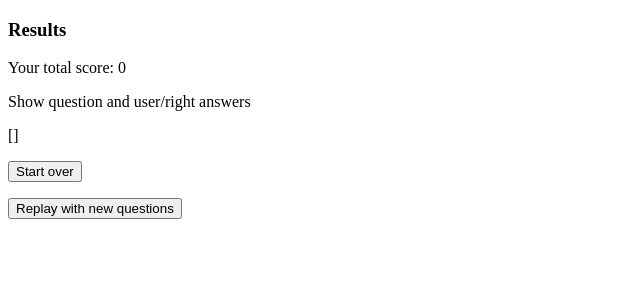
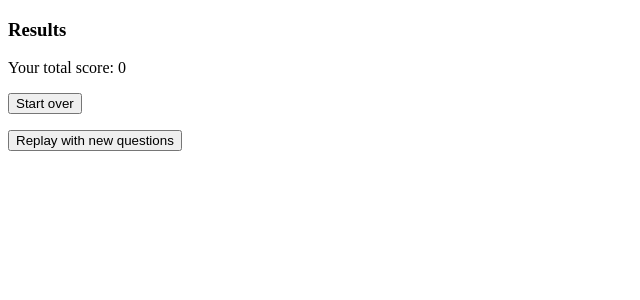
Before and after one commit to kikkipedia/VueTriviaGame, a Vue app: page /results in a window 1280 px wide. Shown: the top 300 px of the page, without its empty margins (0-640 px from the left). Built offline with nearby package versions, Linux system fonts and the light colour scheme.

Commit message:
Results screen now shows questions and answers

```diff
--- a/src/components/Questions.vue
+++ b/src/components/Questions.vue
@@ -5,7 +5,7 @@
         </div>
         <div class="answers-container">
             <p v-for="answer in displayAnswers" :key="answer">
-            <button class="answer-button" type="submit" :value="answer" @click="submitAnswer(answer);">{{answer}}</button></p>
+            <button class="answer-button" type="submit" :value="answer" @click="submitAnswer(answer)">{{answer}}</button></p>
         </div>
 
     </div>
@@ -69,7 +69,7 @@
 
             },
             submitAnswer(x){
-                if (this.nextQuestion.correct_answer === x ) {
+                if (this.decode64(this.nextQuestion.correct_answer) === x ) {
                     this.$store.state.points += 10
                     this.submitToResults(x)
                     this.showNextQuestion()
--- a/src/components/Results.vue
+++ b/src/components/Results.vue
@@ -2,8 +2,16 @@
     <div>
         <h3>Results</h3>
         <p>Your total score: {{$store.getters.points}}</p>
-        <p>Show question and user/right answers</p>
-        <p>{{$store.getters.answers}}</p>
+
+        <div v-for="answer in $store.state.answers" :key="answer">
+            <div>
+                <p>Question: {{ answer[0] }}</p>
+                <p>Correct answer: {{ answer[1] }}</p>
+                <p>Your answer: {{ answer[2] }}</p>
+                <hr/>
+            </div>
+        </div>
+
         <p><router-link to="/"><button @click="startOver()">Start over</button></router-link></p>
         <p><router-link to="/questions"><button @click="newQuestions()">Replay with new questions</button></router-link></p>
     </div>
@@ -13,11 +21,13 @@
     export default({
         name: "Results",
         methods: {
+            //resets state
             startOver() {
                 this.$store.state.points = 0
                 this.$store.state.url = '',
                 this.$store.state.answers = []
             },
+            //keeps url state
             newQuestions() {
                 this.$store.state.points = 0
                 this.$store.state.answers = []
```
